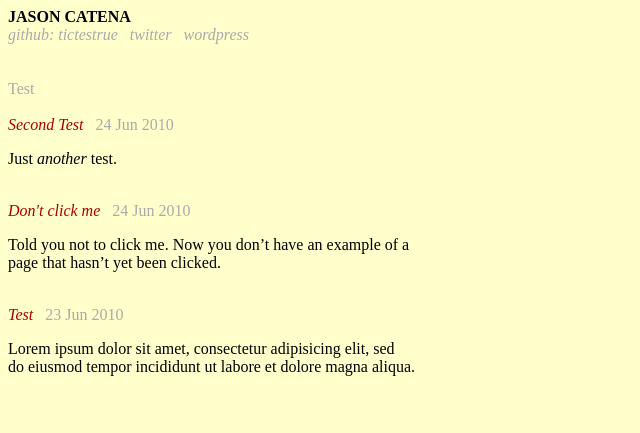
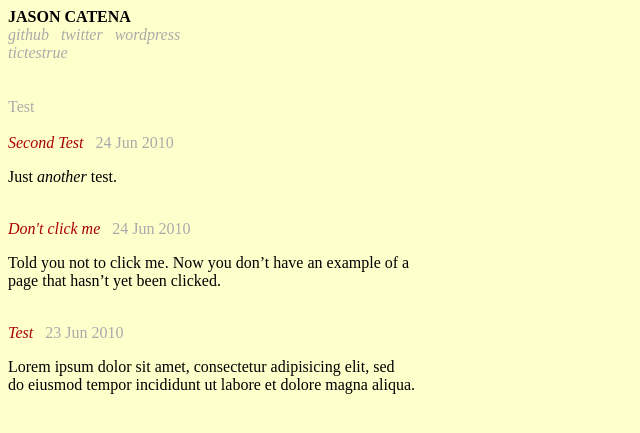
Before and after one commit to catenate/catenate.github.com, a Jekyll site: the page built from index.html, in a window 1280 px wide. Shown: the top 433 px of the page, without its empty margins (0-640 px from the left). Built offline with Jekyll 4.4.1, drawn with Linux system fonts in a browser that asks for light colours.

Commit message:
Add link to tictestrue page.

```diff
--- a/index.html
+++ b/index.html
@@ -5,10 +5,11 @@
 <strong>JASON CATENA</strong>
 <br/>
 <em>
-<span class="mute"><a href="http://github.com/catenate">github</a>:</span>
-<span class="mute"><a href="http://catenate.github.com/tictestrue">tictestrue</a></span>
+<span class="mute"><a href="http://github.com/catenate">github</a></span>
 &nbsp; <span class="mute"><a href="http://twitter.com/catenate">twitter</a></span>
 &nbsp; <span class="mute"><a href="http://swtools.wordpress.com">wordpress</a></span>
+<br/>
+<span class="mute"><a href="http://catenate.github.com/tictestrue">tictestrue</a></span>
 </em>
 <br/>
 <br/>
```
Also changed, not shown: 2 other files.
